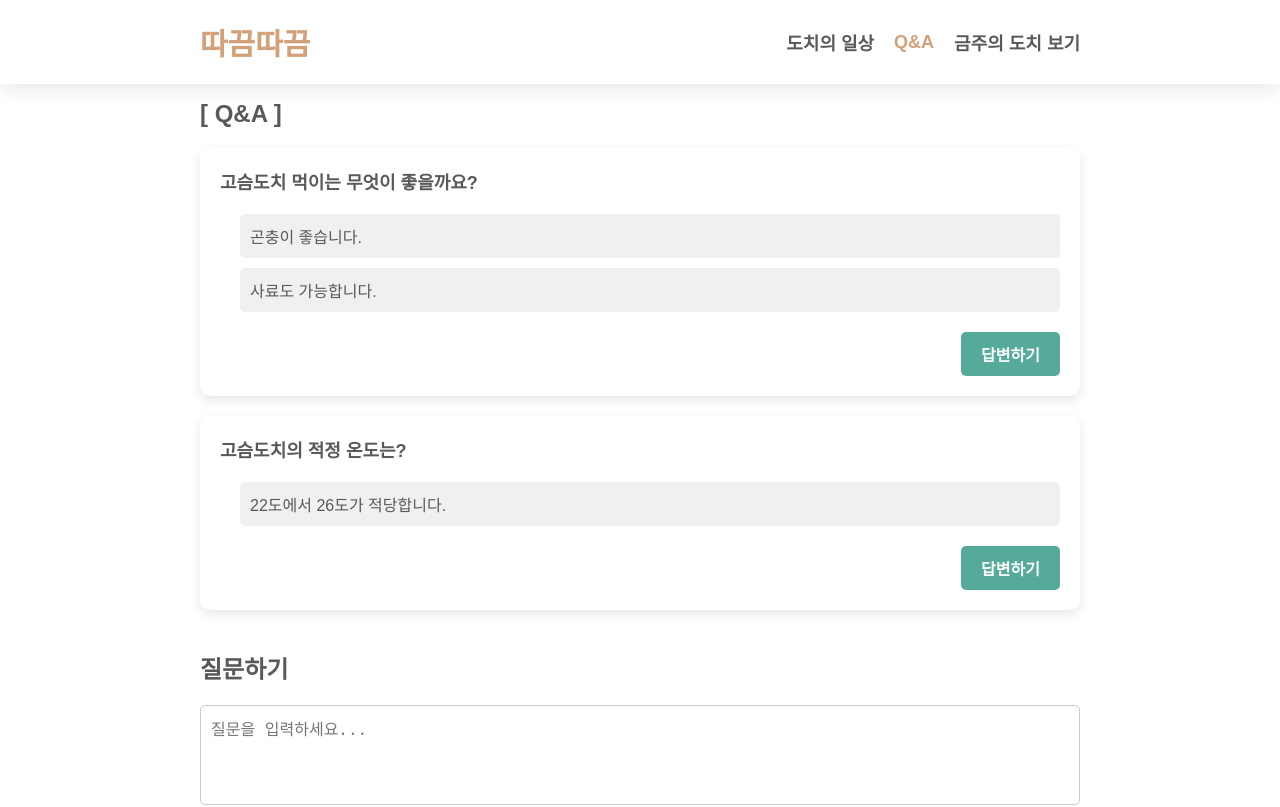
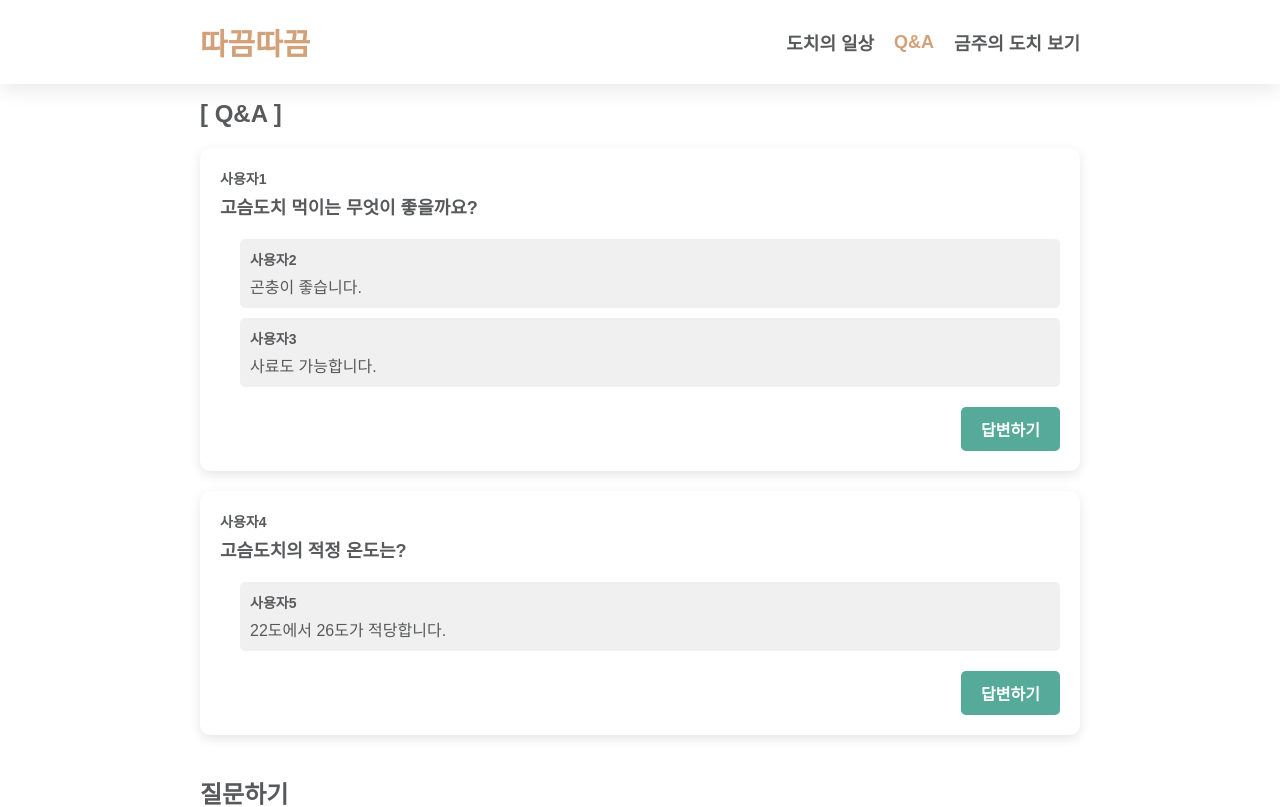
Before and after one commit to sehee-xx/TtakkeumTtakkeum, a Next.js app: page /qna in a window 1280 px wide. Shown: the top 807 px of the page. Built offline with nearby package versions, Linux system fonts and the light colour scheme; a web font is replaced by a local one.

Commit message:
Modify: QnA 테스트 데이터 추가

```diff
--- a/src/app/qna/page.tsx
+++ b/src/app/qna/page.tsx
@@ -8,13 +8,20 @@ const QnA = () => {
   const [questions, setQuestions] = useState([
     {
       id: 1,
+      author: "사용자1",
       question: "고슴도치 먹이는 무엇이 좋을까요?",
-      answers: ["곤충이 좋습니다.", "사료도 가능합니다."],
+      answers: [
+        { id: 1, author: "사용자2", content: "곤충이 좋습니다." },
+        { id: 2, author: "사용자3", content: "사료도 가능합니다." },
+      ],
     },
     {
       id: 2,
+      author: "사용자4",
       question: "고슴도치의 적정 온도는?",
-      answers: ["22도에서 26도가 적당합니다."],
+      answers: [
+        { id: 1, author: "사용자5", content: "22도에서 26도가 적당합니다." },
+      ],
     },
   ]);
 
@@ -29,7 +36,12 @@ const QnA = () => {
     if (questionInput.trim()) {
       setQuestions([
         ...questions,
-        { id: questions.length + 1, question: questionInput, answers: [] },
+        {
+          id: questions.length + 1,
+          author: "새 작성자", // 임의의 작성자 이름
+          question: questionInput,
+          answers: [],
+        },
       ]);
       setQuestionInput("");
     }
@@ -41,7 +53,17 @@ const QnA = () => {
       setQuestions(
         questions.map((q) =>
           q.id === questionId
-            ? { ...q, answers: [...q.answers, answerInput] }
+            ? {
+                ...q,
+                answers: [
+                  ...q.answers,
+                  {
+                    id: q.answers.length + 1,
+                    author: "새 작성자", // 임의의 작성자 이름
+                    content: answerInput,
+                  },
+                ],
+              }
             : q
         )
       );
@@ -58,10 +80,14 @@ const QnA = () => {
           <Title>[ Q&A ]</Title>
           {questions.map((q) => (
             <Question key={q.id}>
+              <QuestionAuthor>{q.author}</QuestionAuthor>
               <QuestionText>{q.question}</QuestionText>
               <AnswerList>
                 {q.answers.map((answer, index) => (
-                  <Answer key={index}>{answer}</Answer>
+                  <Answer key={index}>
+                    <AnswerAuthor>{answer.author}</AnswerAuthor>
+                    {answer.content}
+                  </Answer>
                 ))}
               </AnswerList>
               {selectedQuestionId === q.id ? (
@@ -146,6 +172,13 @@ const Question = styled.div`
   flex-direction: column;
 `;
 
+const QuestionAuthor = styled.div`
+  font-size: 14px;
+  font-weight: 700;
+  color: #58595b;
+  margin-bottom: 5px;
+`;
+
 const QuestionText = styled.div`
   font-size: 18px;
   font-weight: 700;
@@ -164,6 +197,13 @@ const Answer = styled.div`
   border-radius: 5px;
   margin-bottom: 10px;
   color: #58595b;
+`;
+
+const AnswerAuthor = styled.div`
+  font-size: 14px;
+  font-weight: 700;
+  color: #58595b;
+  margin-bottom: 5px;
 `;
 
 const Form = styled.form`
```
